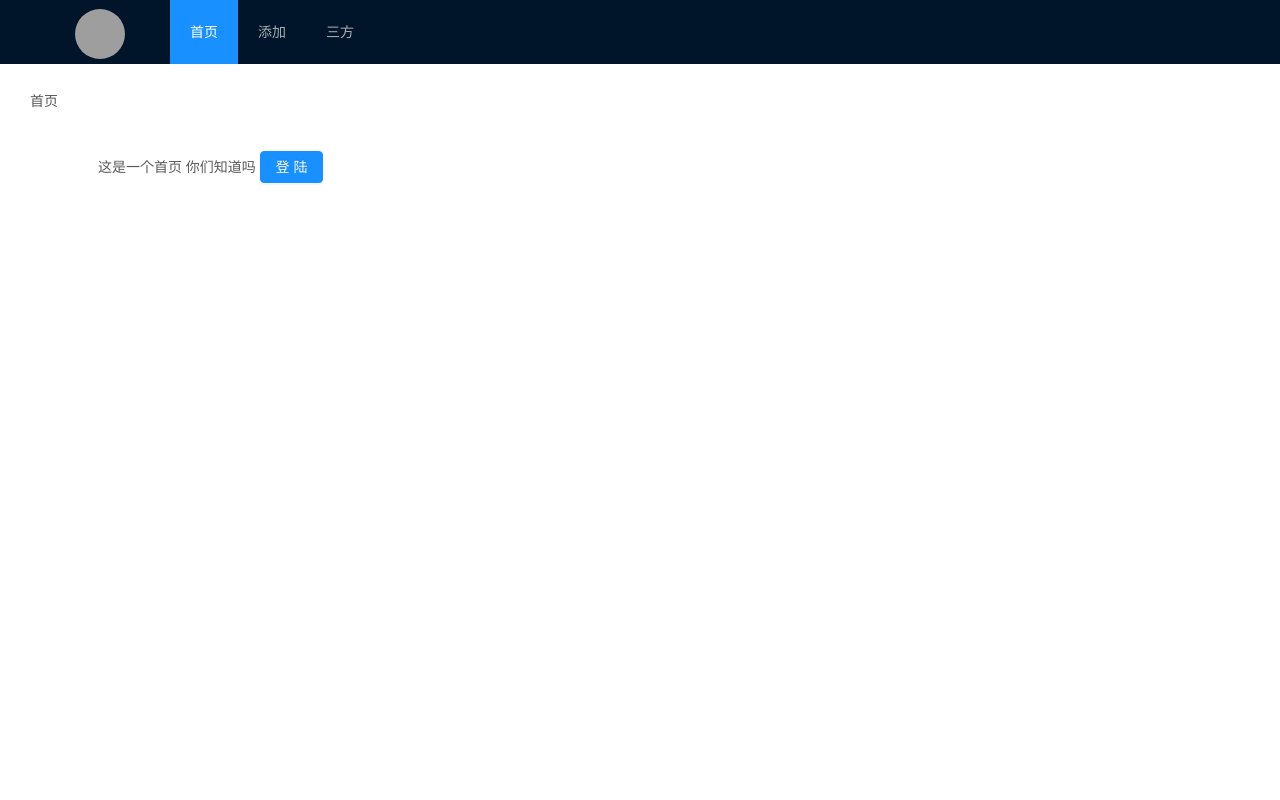
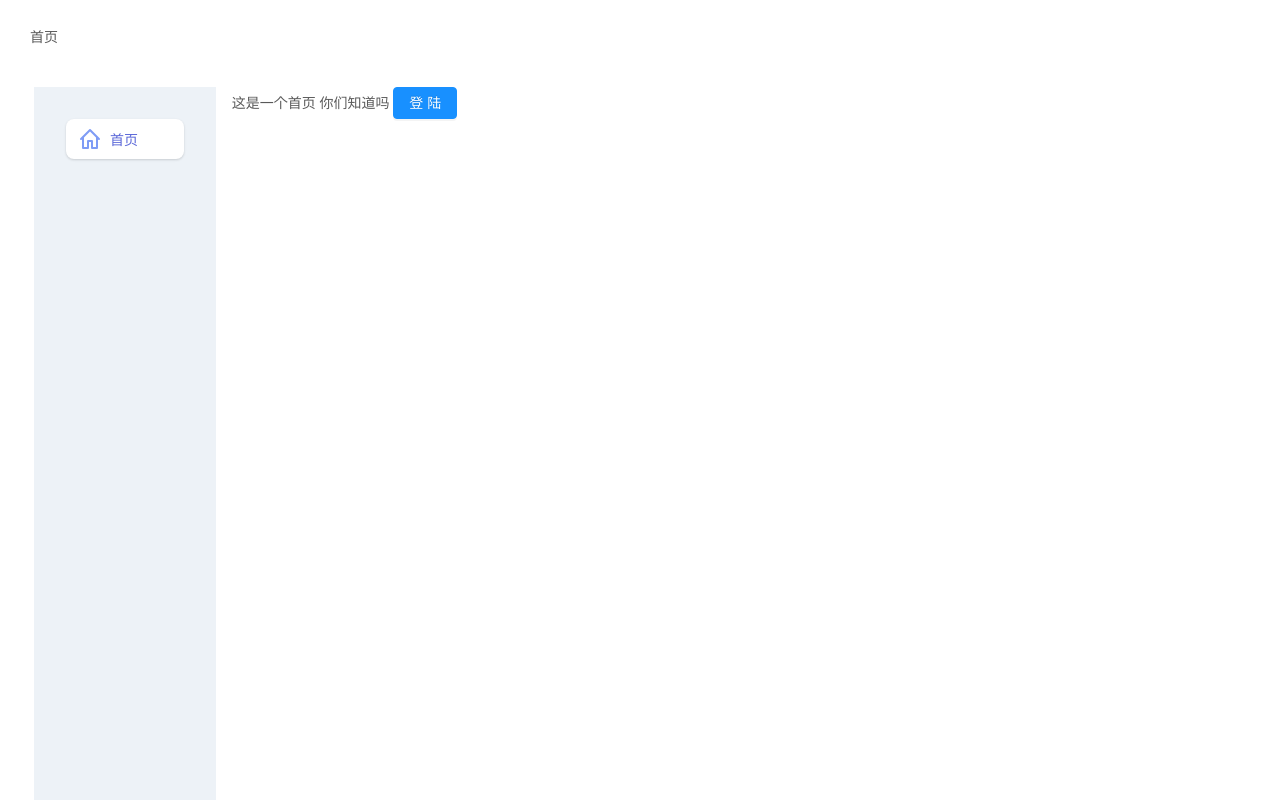
Before and after one commit to liulong2/xybbz, a Vue app: page /home in a window 1280 px wide. Shown: the top 800 px of the page. Built offline with nearby package versions, Linux system fonts and the light colour scheme; grey boxes are pictures that could not be loaded.

Commit message:
添加左边栏屏幕适配

```diff
--- a/src/components/LayOut/MyLayOut.vue
+++ b/src/components/LayOut/MyLayOut.vue
@@ -1,11 +1,11 @@
 <template>
     <a-layout id="components-layout-demo-top">
-        <a-layout-header class="lo" mode="horizontal" :style="{ /*position: 'fixed',*/ zIndex: 1, width: '100%' }">
+        <!--<a-layout-header class="lo" mode="horizontal" :style="{ /*position: 'fixed',*/ zIndex: 1, width: '100%' }">
             <div class="logo">
-                <!--                <span id="title">-->
+                &lt;!&ndash;                <span id="title">&ndash;&gt;
                 <a-avatar id="avatarImage" class="ant-dropdown-link" @click="e => e.preventDefault()" :size="50"
                           src="https://zos.alipayobjects.com/rmsportal/ODTLcjxAfvqbxHnVXCYX.png"/>
-                <!--                </span>-->
+                &lt;!&ndash;                </span>&ndash;&gt;
             </div>
             <a-topmenu></a-topmenu>
             <div id="ant-dropdown">
@@ -13,7 +13,7 @@
                           src="https://ss1.bdstatic.com/70cFuXSh_Q1YnxGkpoWK1HF6hhy/it/u=1109664045,340305092&fm=26&gp=0.jpg"/>
                 <my-dropdown></my-dropdown>
             </div>
-        </a-layout-header>
+        </a-layout-header>-->
         <a-layout-content :style="{ padding: '0 10px', marginTop: '10px'}">
 
             <!--            处理路由面包屑-->
@@ -32,6 +32,7 @@
                 <!--<animated-vertical-tabs id="tobs"
                                         style="animation-delay:.7s; animation-duration:4s;"></animated-vertical-tabs>-->
                 <animated-vertical-tabs></animated-vertical-tabs>
+                <a-divider id="divider" style="height: 100%" type="vertical" />
                 <slot name="myrouter">
                 </slot>
                 <router-view></router-view>
@@ -184,5 +185,8 @@
         #ant-dropdown {
             width: 0;
         }
+        #divider{
+            width: 0;
+        }
     }
 </style>
--- a/src/components/animatedVerticalTabs/AnimatedVerticalTabs.vue
+++ b/src/components/animatedVerticalTabs/AnimatedVerticalTabs.vue
@@ -31,7 +31,7 @@
                                     :class="selected === 0 ? 'text-indigo-600' : 'text-gray-700'"
                                     class="ml-2 text-sm font-medium transition-all ease-out transition-medium"
                             >
-              Home
+              首页
             </span>
                         </button>
                     </li>
@@ -62,18 +62,18 @@
     @import "../../static/css/tailwind/tailwind.min.css";
 
     #tabs {
-        width: 10%;
+        width: 15%;
         transition: .4s;
         /*font-family: Comfortaa;*/
     }
 
-    .bg-gray-200 {
+    /*.bg-gray-200 {
         transition: .4s;
-    }
+    }*/
 
-    #buttonSvg {
+    /*#buttonSvg {
         transition: .4s;
-    }
+    }*/
 
     .ease-in {
         transition-timing-function: cubic-bezier(0.4, 0, 1, 1);
@@ -132,28 +132,41 @@
         text-decoration: underline;
     }
 
-    @media (max-width: 1919px) {
-        #buttonSvg {
-            width: 0;
-        }
-
+    @media (max-width: 933px) {
         #buttonSpan {
             /*width: 90%;*/
             display: none;
         }
 
         .bg-gray-200 {
-            background-color: white;
+            width: 0;
+            /*background-color: white;*/
         }
+        .p-8 {
+            padding: 0;
+        }
+
 
         #tabs {
             /*display: none;*/
             width: 0;
+            /*display: none;*/
         }
     }
 
-    @media (max-width: 400px) {
+    @media (max-width: 1071px) {
+        span {
+            display: none;
+        }
+        /*span {
+            display: none;
+        }*/
+    }
 
+    @media (max-width: 934px) {
+        #buttonSvg {
+            width: 0;
+        }
     }
 
 </style>
```
